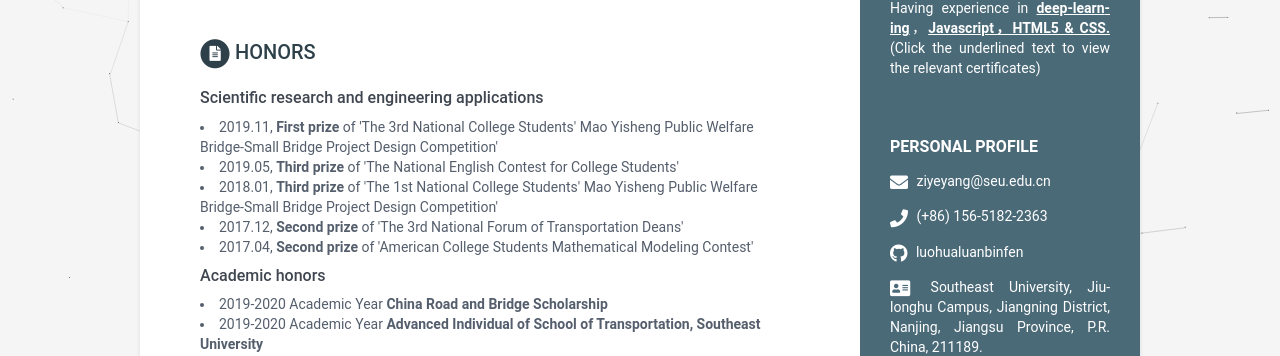
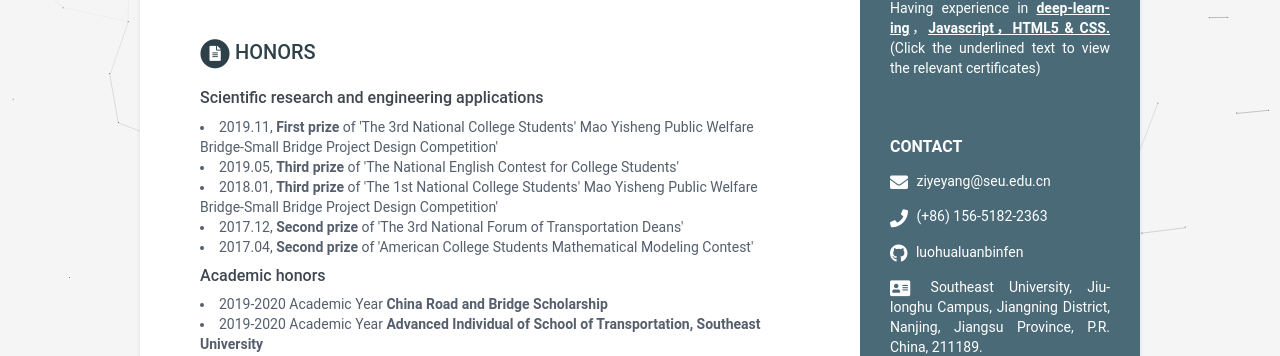
Before and after one commit to luohualuanbinfen/CV_EN, a Jekyll site: the page built from index.html, in a window 1280 px wide and 900 px high, scrolled down 510 px. Shown: the part 123-479 px from the top of the window. Built offline with Jekyll 4.4.1, drawn with Linux system fonts in a browser that asks for light colours.

Commit message:
Update contact.html

```diff
--- a/_includes/contact.html
+++ b/_includes/contact.html
@@ -1,10 +1,8 @@
 <div class="contact-container container-block">
   <h2 class="container-block-title">
-    Personal Profile
+    Contact
   </h2>
-
   <ul class="list-unstyled contact-list">
-
     {% if sidebar.email %}
     <li class="email"><i class="fas fa-envelope"></i>
       <a href="mailto:{{ sidebar.email }}">{{ sidebar.email }}</a>
```
